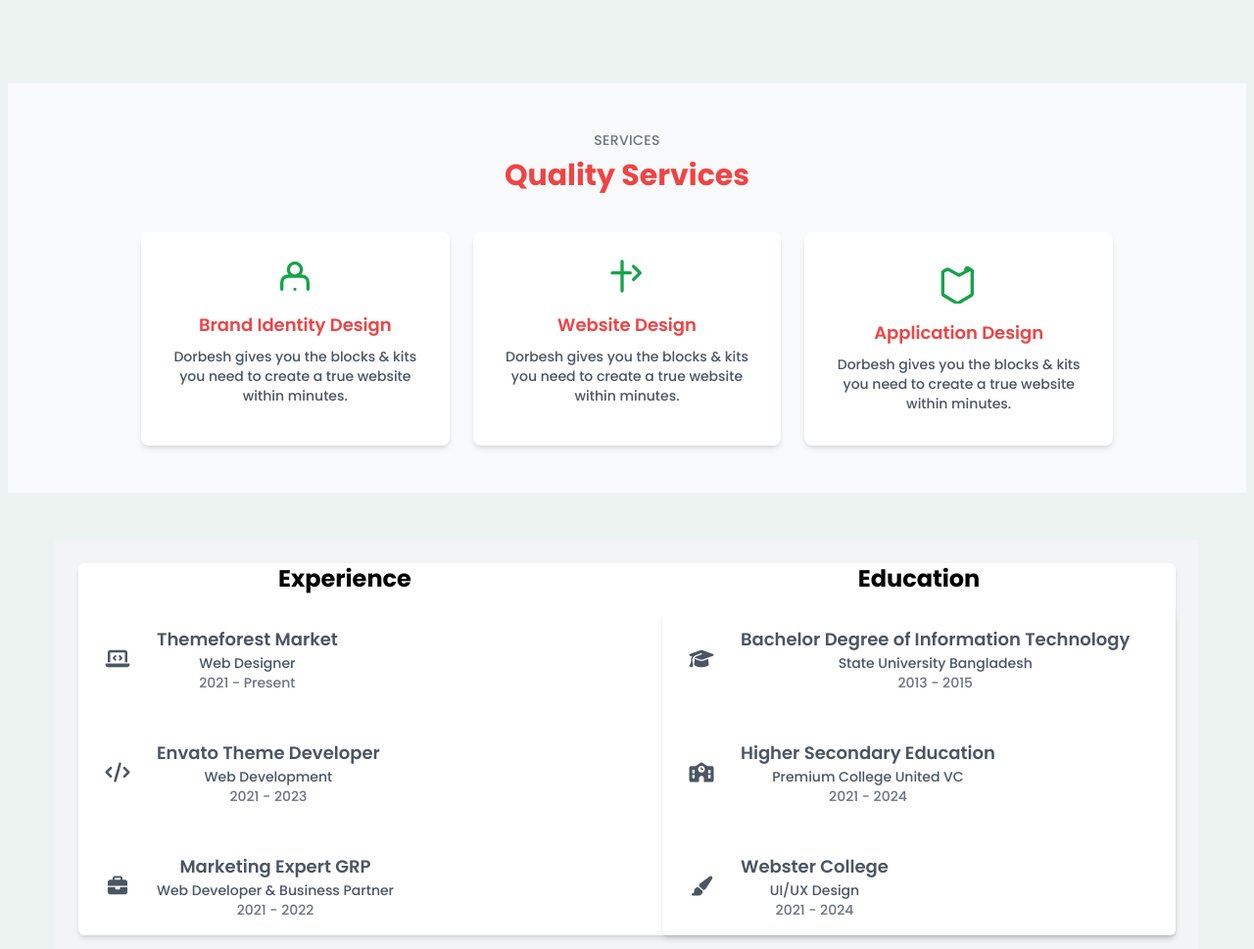
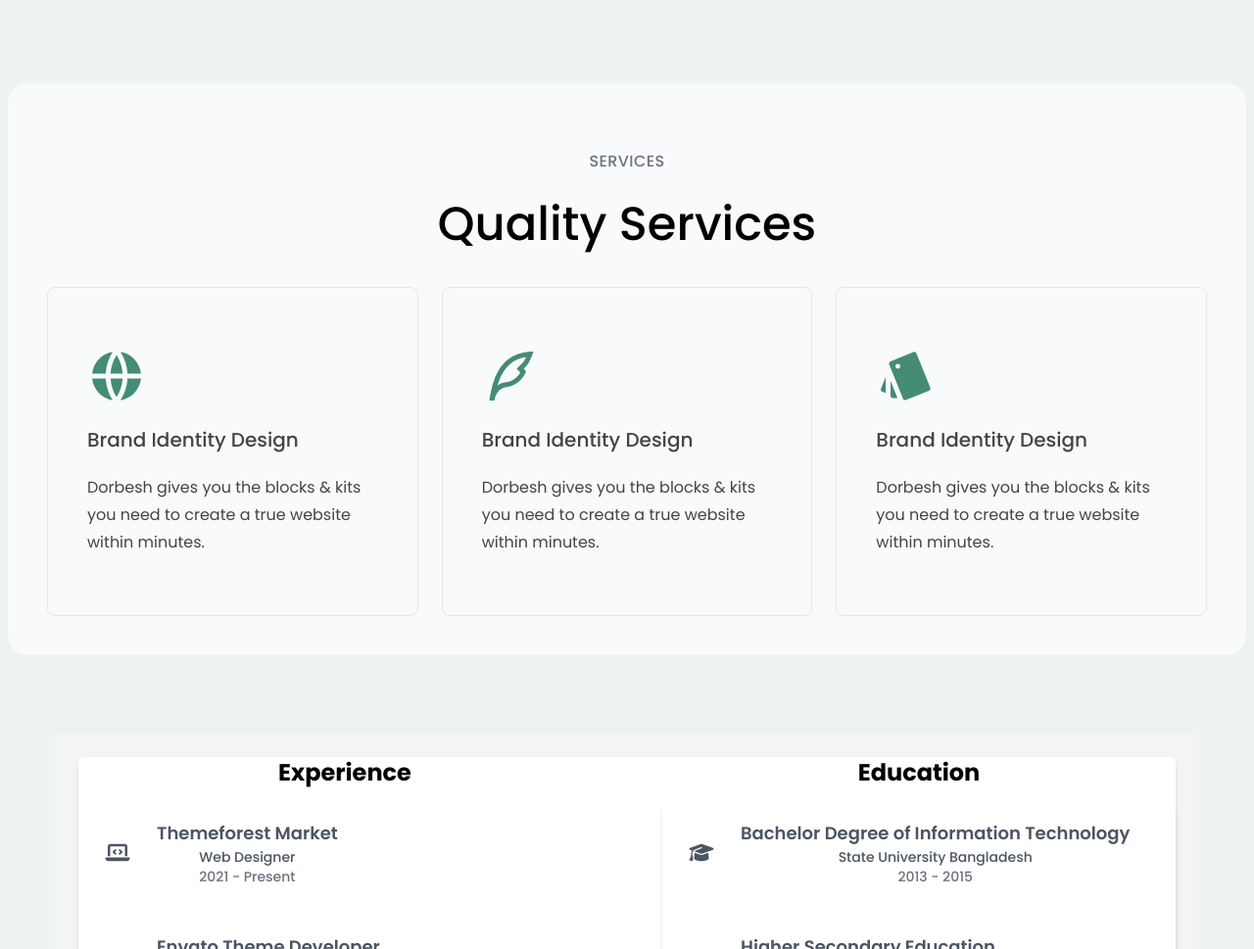
Before and after one commit to faysalahmmed1/ASDL_2024, a plain HTML site: page index.html in a window 1280 px wide. Shown: the part 697-1666 px from the top of the page at 98% size. Drawn offline with nearby package versions, Linux system fonts and the light colour scheme.

Commit message:
Update Design

```diff
--- a/index.html
+++ b/index.html
@@ -83,7 +83,7 @@
     <div id="about" class="grid md:grid-cols-2 lg:grid-cols-3 gap-5 py-2">
 
       <!-- Profile section Start -->
-      <div class="p-10 bg-white  rounded-[20px] lg:row-span-2 text-center">
+      <div class="p-10 bg-white rounded-[20px] lg:row-span-2 text-center">
         <div class="rounded-full h-56 w-56 overflow-hidden mx-auto my-10 image-container">
           <div>
             <img alt="content" class="object-cover object-center h-full w-full p-3"
@@ -177,53 +177,60 @@
 
 
   <!-- service section start -->
-  <section>
-
-    <div id="service" class="bg-gray-50 text-red-500">
-      <section class="py-12 bg-gray-50">
-        <div class="max-w-screen-lg mx-auto px-4">
-          <h2 class="text-sm text-center text-gray-500 uppercase tracking-wide mb-2">Services</h2>
-          <h1 class="text-3xl font-bold text-center mb-10">Quality Services</h1>
+  <section class="mx-auto mb-20 max-w-screen-xl rounded-[20px]">
+    <div id="service" class="">
+      <section class="bg-gray-50 rounded-[20px]">
+        <div class="mx-auto p-10">
+          <h2 class="text-base text-center text-gray-500 uppercase tracking-wide mb-7 pt-7">Services</h2>
+          <h1 class="text-5xl text-[var(--heading-color)] font-medium text-center mb-10">Quality Services</h1>
           <div class="grid grid-cols-1 sm:grid-cols-2 lg:grid-cols-3 gap-6">
             <!-- Card 1 -->
             <div
-              class="bg-white shadow-md rounded-lg p-6 text-center border border-transparent hover:border-black hover:border-1 transition duration-300">
-              <div class="flex justify-center mb-4">
-                <svg xmlns="http://www.w3.org/2000/svg" class="h-10 w-10 text-green-600" fill="none" viewBox="0 0 24 24"
-                  stroke="currentColor" stroke-width="2">
-                  <path stroke-linecap="round" stroke-linejoin="round"
-                    d="M4 16c0-2.45 1.636-4 4-4h8c2.364 0 4 1.55 4 4M12 4a4 4 0 110 8 4 4 0 010-8zM4 16v4m16-4v4m-8 0h.01" />
+              class="rounded-lg py-[60px] px-10 border hover:border-[--primary-color] border-[var(--border-color:)] transition duration-300">
+              <div class="flex justify-start mb-4 text-[#448C74]">
+                <svg class="w-[60px] h-[60px]" viewBox="0 0 24 24" fill="currentColor"
+                  xmlns="http://www.w3.org/2000/svg">
+                  <path
+                    d="M2.04932 12.9999H7.52725C7.70624 16.2688 8.7574 19.3053 10.452 21.8809C5.98761 21.1871 2.5001 17.5402 2.04932 12.9999ZM2.04932 10.9999C2.5001 6.45968 5.98761 2.81276 10.452 2.11902C8.7574 4.69456 7.70624 7.73111 7.52725 10.9999H2.04932ZM21.9506 10.9999H16.4726C16.2936 7.73111 15.2425 4.69456 13.5479 2.11902C18.0123 2.81276 21.4998 6.45968 21.9506 10.9999ZM21.9506 12.9999C21.4998 17.5402 18.0123 21.1871 13.5479 21.8809C15.2425 19.3053 16.2936 16.2688 16.4726 12.9999H21.9506ZM9.53068 12.9999H14.4692C14.2976 15.7828 13.4146 18.3732 11.9999 20.5915C10.5852 18.3732 9.70229 15.7828 9.53068 12.9999ZM9.53068 10.9999C9.70229 8.21709 10.5852 5.62672 11.9999 3.40841C13.4146 5.62672 14.2976 8.21709 14.4692 10.9999H9.53068Z">
+                  </path>
                 </svg>
               </div>
-              <h3 class="text-lg font-semibold mb-2">Brand Identity Design</h3>
-              <p class="text-sm text-gray-600">Dorbesh gives you the blocks & kits you need to create a true website
+              <h3 class="text-[20px] my-5 text-[var(--subtitle-color)]">Brand Identity Design</h3>
+              <p class="text-[#444] font-normal">Dorbesh gives you the blocks & kits you need to create a true
+                website
                 within minutes.</p>
             </div>
             <!-- Card 2 -->
             <div
-              class="bg-white shadow-md rounded-lg p-6 text-center border border-transparent hover:border-black hover:border-1 transition duration-300">
-              <div class="flex justify-center mb-4">
-                <svg xmlns="http://www.w3.org/2000/svg" class="h-10 w-10 text-green-600" fill="none" viewBox="0 0 24 24"
-                  stroke="currentColor" stroke-width="2">
-                  <path stroke-linecap="round" stroke-linejoin="round" d="M3 10h11M9 21V3m11 7l-4-4m0 8l4-4" />
+              class="rounded-lg py-[60px] px-10 border hover:border-[--primary-color] border-[var(--border-color:)] transition duration-300">
+              <div class="flex justify-start mb-4 text-[#448C74]">
+                <svg class="w-[60px] h-[60px]" viewBox="0 0 24 24" fill="currentColor"
+                  xmlns="http://www.w3.org/2000/svg">
+                  <path
+                    d="M6.93912 14.0328C6.7072 14.6563 6.51032 15.2331 6.33421 15.8155C7.29345 15.1189 8.43544 14.6767 9.75193 14.5121C12.2652 14.198 14.4976 12.5385 15.6279 10.4537L14.1721 8.99888L15.5848 7.58417C15.9185 7.25004 16.2521 6.91614 16.5858 6.58248C17.0151 6.15312 17.5 5.35849 18.0129 4.2149C12.4197 5.08182 8.99484 8.50647 6.93912 14.0328ZM17 8.99739L18 9.99669C17 12.9967 14 15.9967 10 16.4967C7.33146 16.8303 5.66421 18.6636 4.99824 21.9967H3C4 15.9967 6 1.99669 21 1.99669C20.0009 4.99402 19.0018 6.99313 18.0027 7.99402C17.6662 8.33049 17.3331 8.66382 17 8.99739Z">
+                  </path>
                 </svg>
+
               </div>
-              <h3 class="text-lg font-semibold mb-2">Website Design</h3>
-              <p class="text-sm text-gray-600">Dorbesh gives you the blocks & kits you need to create a true website
+              <h3 class="text-[20px] my-5 text-[var(--subtitle-color)]">Brand Identity Design</h3>
+              <p class="text-[#444] font-normal">Dorbesh gives you the blocks & kits you need to create a true
+                website
                 within minutes.</p>
             </div>
             <!-- Card 3 -->
             <div
-              class="bg-white shadow-md rounded-lg p-8 text-center border border-transparent hover:border-black hover:border-1 transition duration-300">
-              <div class="flex justify-center mb-4">
-                <svg xmlns="http://www.w3.org/2000/svg" class="h-10 w-10 text-green-600" fill="none" viewBox="0 0 24 24"
-                  stroke="currentColor" stroke-width="2">
-                  <path stroke-linecap="round" stroke-linejoin="round"
-                    d="M16 3.13a1 1 0 011.59-.81l2.1 1.25A1 1 0 0120 5v13a1 1 0 01-.5.87l-8 4.8a1 1 0 01-1 0l-8-4.8A1 1 0 012 18V5a1 1 0 01.31-.72L4.41 3.13A1 1 0 015.59 3.13L12 6.7l6.41-3.57z" />
+              class="rounded-lg py-[60px] px-10 border hover:border-[--primary-color] border-[var(--border-color:)] transition duration-300">
+              <div class="flex justify-start mb-4 text-[#448C74]">
+                <svg class="w-[60px] h-[60px]" viewBox="0 0 24 24" fill="currentColor"
+                  xmlns="http://www.w3.org/2000/svg">
+                  <path
+                    d="M4.00021 18.9223L2.65056 18.377C2.13849 18.1701 1.89109 17.5873 2.09798 17.0752L4.00021 12.3671V18.9223ZM8.85987 21H7.00021C6.44792 21 6.00021 20.5523 6.00021 20V13.9221L8.85987 21ZM6.02202 5.96771L15.2939 2.22164C15.8059 2.01475 16.3888 2.26215 16.5956 2.77422L22.2147 16.682C22.4216 17.194 22.1742 17.7769 21.6622 17.9838L12.3903 21.7298C11.8783 21.9367 11.2954 21.6893 11.0885 21.1773L5.46944 7.2695C5.26255 6.75743 5.50995 6.1746 6.02202 5.96771ZM9.00021 9.00004C9.55249 9.00004 10.0002 8.55233 10.0002 8.00004C10.0002 7.44776 9.55249 7.00004 9.00021 7.00004C8.44792 7.00004 8.00021 7.44776 8.00021 8.00004C8.00021 8.55233 8.44792 9.00004 9.00021 9.00004Z">
+                  </path>
                 </svg>
               </div>
-              <h3 class="text-lg font-semibold mb-2">Application Design</h3>
-              <p class="text-sm text-gray-600">Dorbesh gives you the blocks & kits you need to create a true website
+              <h3 class="text-[20px] my-5 text-[var(--subtitle-color)]">Brand Identity Design</h3>
+              <p class="text-[#444] font-normal">Dorbesh gives you the blocks & kits you need to create a true
+                website
                 within minutes.</p>
             </div>
           </div>
@@ -436,10 +443,18 @@
         <!-- Tags -->
         <div>
           <ul class="flex gap-5 poppins-font px-5 text-sm">
-            <p onclick="displayProjects('showAll')" id="showAll" class="hover:underline cursor-pointer text-[#444444] hover:text-[#448C74] duration-300 transition-all">Show All</p>
-            <p onclick="displayProjects('webApp')" id="webApp" class="hover:underline cursor-pointer text-[#444444] hover:text-[#448C74] duration-300 transition-all">Web Application</p>
-            <p onclick="displayProjects('educationalInitiative')" id="educationalInitiative" class="hover:underline cursor-pointer text-[#444444] hover:text-[#448C74] duration-300 transition-all">Educational Initiative</p>
-            <p onclick="displayProjects('renewableEnergyProjects')" id="renewableEnergyProjects" class="hover:underline cursor-pointer text-[#444444] hover:text-[#448C74] duration-300 transition-all">Renewable Energy Projects</p>
+            <p onclick="displayProjects('showAll')" id="showAll"
+              class="hover:underline cursor-pointer text-[#444444] hover:text-[#448C74] duration-300 transition-all">
+              Show All</p>
+            <p onclick="displayProjects('webApp')" id="webApp"
+              class="hover:underline cursor-pointer text-[#444444] hover:text-[#448C74] duration-300 transition-all">Web
+              Application</p>
+            <p onclick="displayProjects('educationalInitiative')" id="educationalInitiative"
+              class="hover:underline cursor-pointer text-[#444444] hover:text-[#448C74] duration-300 transition-all">
+              Educational Initiative</p>
+            <p onclick="displayProjects('renewableEnergyProjects')" id="renewableEnergyProjects"
+              class="hover:underline cursor-pointer text-[#444444] hover:text-[#448C74] duration-300 transition-all">
+              Renewable Energy Projects</p>
           </ul>
         </div>
 
```
